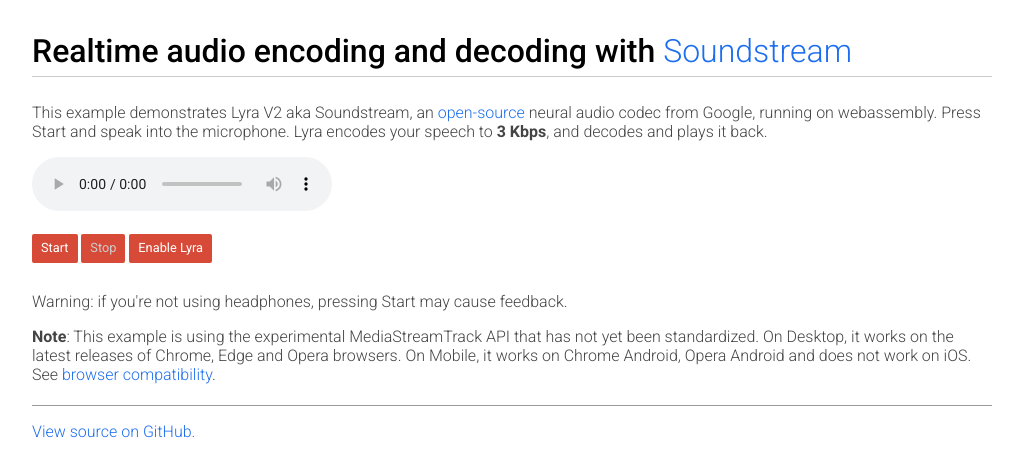
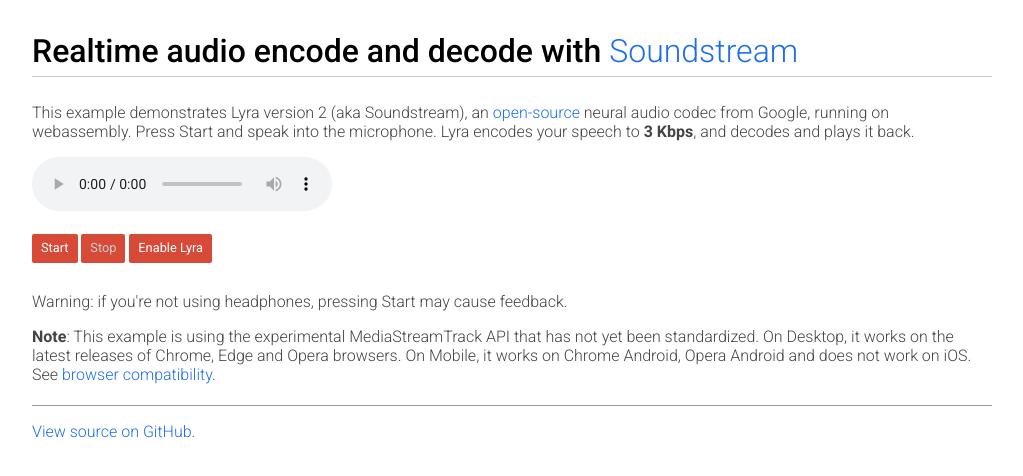
Before and after one commit to mayitayew/lyra-demo, a plain HTML site: page index.html in a window 1280 px wide. Shown: the whole page, without its empty margins (128-1151 px from the left). Drawn offline with Linux system fonts and the light colour scheme; a script that the page names is missing.

Commit message:
A few more changes.

```diff
--- a/index.html
+++ b/index.html
@@ -32,11 +32,11 @@
 <div id="container">
 
     <h1>
-        <span>Realtime audio encoding and decoding with <a href="https://ai.googleblog.com/2021/08/soundstream-end-to-end-neural-audio.html"
+        <span>Realtime audio encode and decode with <a href="https://ai.googleblog.com/2021/08/soundstream-end-to-end-neural-audio.html"
                                    title="Soundstream codec">Soundstream</a></span>
     </h1>
 
-    <p>This example demonstrates Lyra V2 aka Soundstream, an <a href="https://github.com/google/lyra" title="Lyra github">open-source</a>
+    <p>This example demonstrates Lyra version 2 (aka Soundstream), an <a href="https://github.com/google/lyra" title="Lyra github">open-source</a>
         neural audio codec from Google, running on webassembly. Press Start and speak into the microphone.
         Lyra encodes your speech to <b>3 Kbps</b>, and decodes and plays it back.
     </p>
@@ -59,7 +59,7 @@
                     href="https://developer.mozilla.org/en-US/docs/Web/API/MediaStreamTrackProcessor#browser_compatibility"
                     title="browser compatibility">browser compatibility</a>.
             </p>
-            <a href="https://github.com/simplertc-io/lyra_demo"
+            <a href="https://github.com/mayitayew/lyra_demo"
                title="Source for this page" id="viewSource">View source on GitHub.</a>
         </div>
 
```
